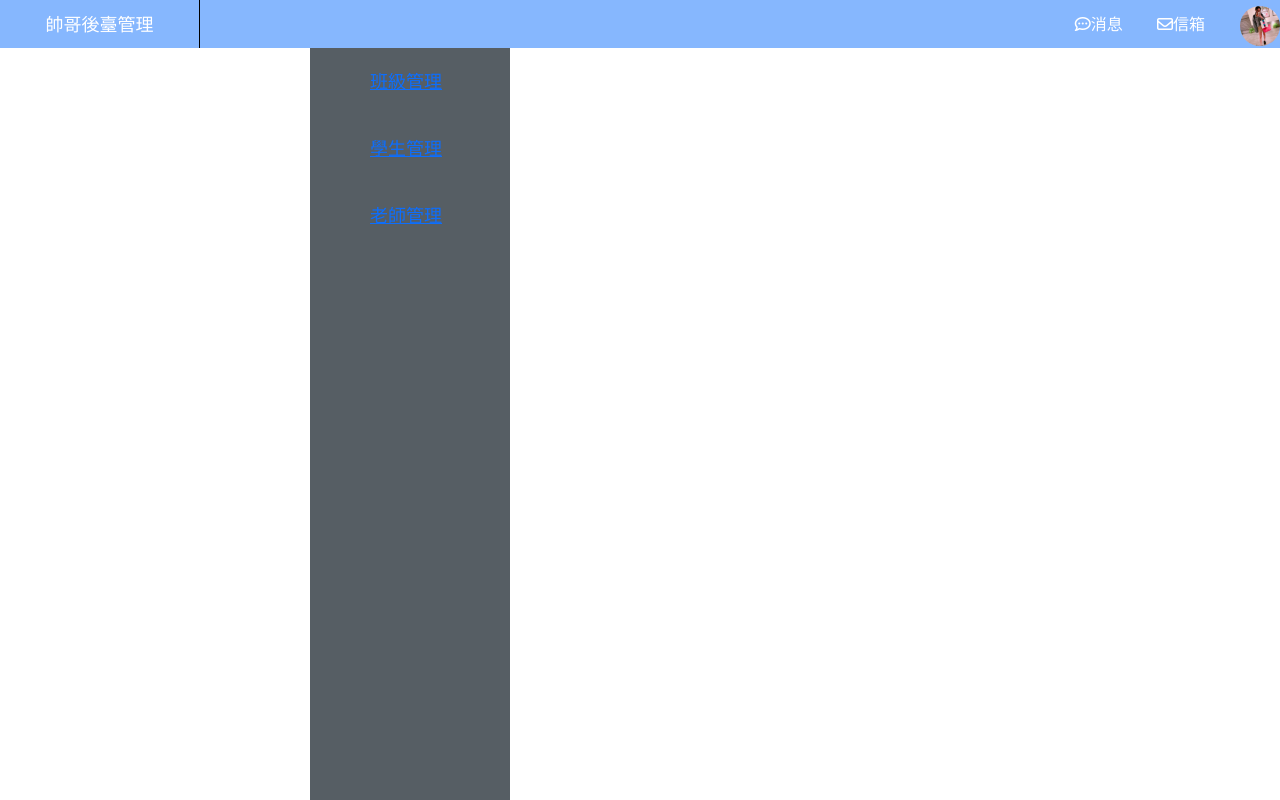
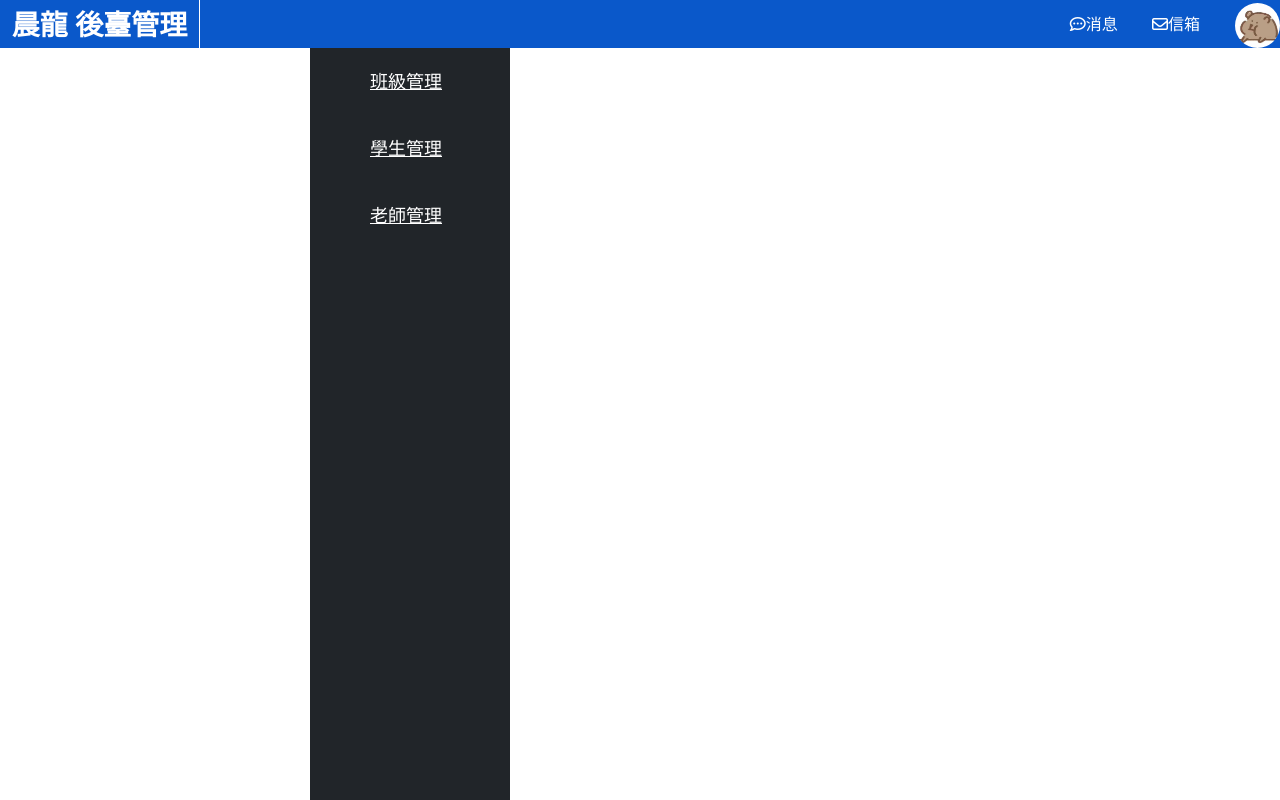
Before and after one commit to daniel99882003/backend_system, a Django app: page /layout/ in a window 1280 px wide; the page is wider, and only the part inside the window is pictured. Run offline with Django 3.2, Linux system fonts and the light colour scheme; tables that the repository leaves empty hold one stand-in row (values such as "Sample post"); some libraries are stand-ins or nearby versions.

Commit message:
Front-end program beautification
CCS adjusted.
MySQL data Correct name.

```diff
--- a/template/layout.html
+++ b/template/layout.html
@@ -19,7 +19,7 @@
         .page_head{
             height: 48px;
             min-width: 1200px;
-            background-color: #86b7fe;
+            background-color: #0a58ca;
             line-height: 48px;
 
         }
@@ -30,7 +30,7 @@
             bottom: 0px;
             right: 310px;
             min-width: 200px;
-            background-color: #565e64;
+            background-color: #212529;
             color: white;
             font-size: 18px;
 
@@ -48,10 +48,12 @@
         }
         .page_head .logo{
             color: white;
+            font-weight:bold;
+            font-size: 28px;
             width: 200px;
             text-align: center;
-            border-right: 1px solid black;
-            font-size: 18px;
+            border-right: 1px solid white;
+
 
         }
         .left{
@@ -66,7 +68,7 @@
             color: white;
         }
         .page_head .rmenue a:hover{
-            background-color: #0d6efd;
+            background-color: #0a58ca;
         }
         .page_head .avatar{
 
@@ -75,8 +77,8 @@
         }
         .page_head .avatar img{
             border-radius: 50%;
-            height: 40px;
-            width: 40px;
+            height: 45px;
+            width: 45px;
         }
         .page_head .avatar .user-info{
             display: none;
@@ -107,9 +109,9 @@
 <body>
 
     <div class="page_head">
-    <div class="logo left">帥哥後臺管理</div>
+    <div class="logo left">晨龍 後臺管理</div>
     <div class="avatar right">
-        <img src="/static/img/1.jpg">
+        <img src="/static/img/3.jpg">
         <div class="user-info">
             <a>個人資料</a>
             <a>註銷</a>
@@ -121,9 +123,9 @@
     </div>
 </div>
     <div class="page_menu left">
-        <a href="/classes">班級管理</a>
-        <a href="/students">學生管理</a>
-        <a href="/teachers">老師管理</a>
+        <a href="/classes" style="color:white">班級管理</a>
+        <a href="/students" style="color:white">學生管理</a>
+        <a href="/teachers" style="color:white">老師管理</a>
     </div>
     <div class="page_content">
         {% block content %}
--- a/template/students.html
+++ b/template/students.html
@@ -36,7 +36,7 @@
                 </tr>
             {% endfor %}
         </tbody>
-    </table>>
+    </table>
  {% block css %}
     <style>
         .hide{
--- a/template/teachers.html
+++ b/template/teachers.html
@@ -80,7 +80,7 @@
             {% endfor %}
 
         </tbody>
-    </table>>
+    </table>
     <div id="shadow" class="shadow hide"></div>
     <div id="add-Modal" class="add-modal hide">
         <p>
```
Also changed, not shown: static/img/2.jpg (added), static/img/3.jpg (added), 1 other file.
